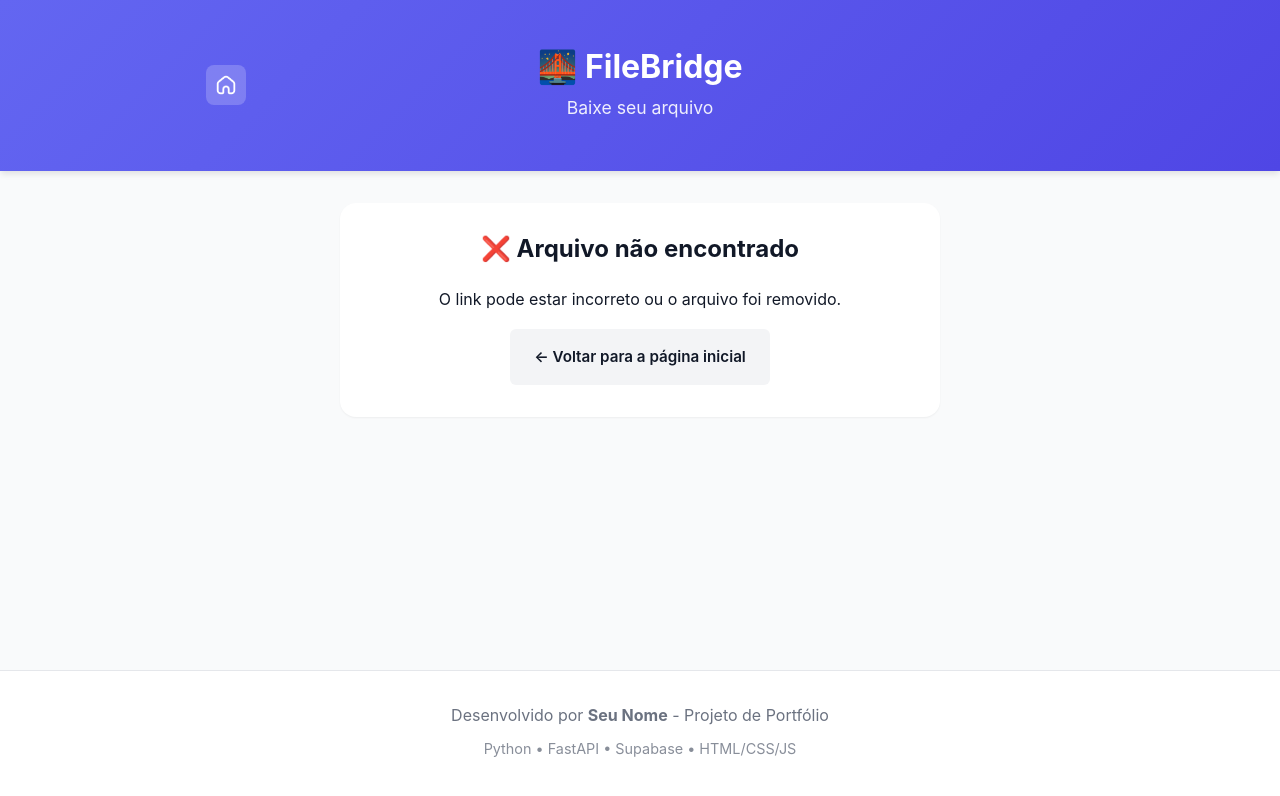
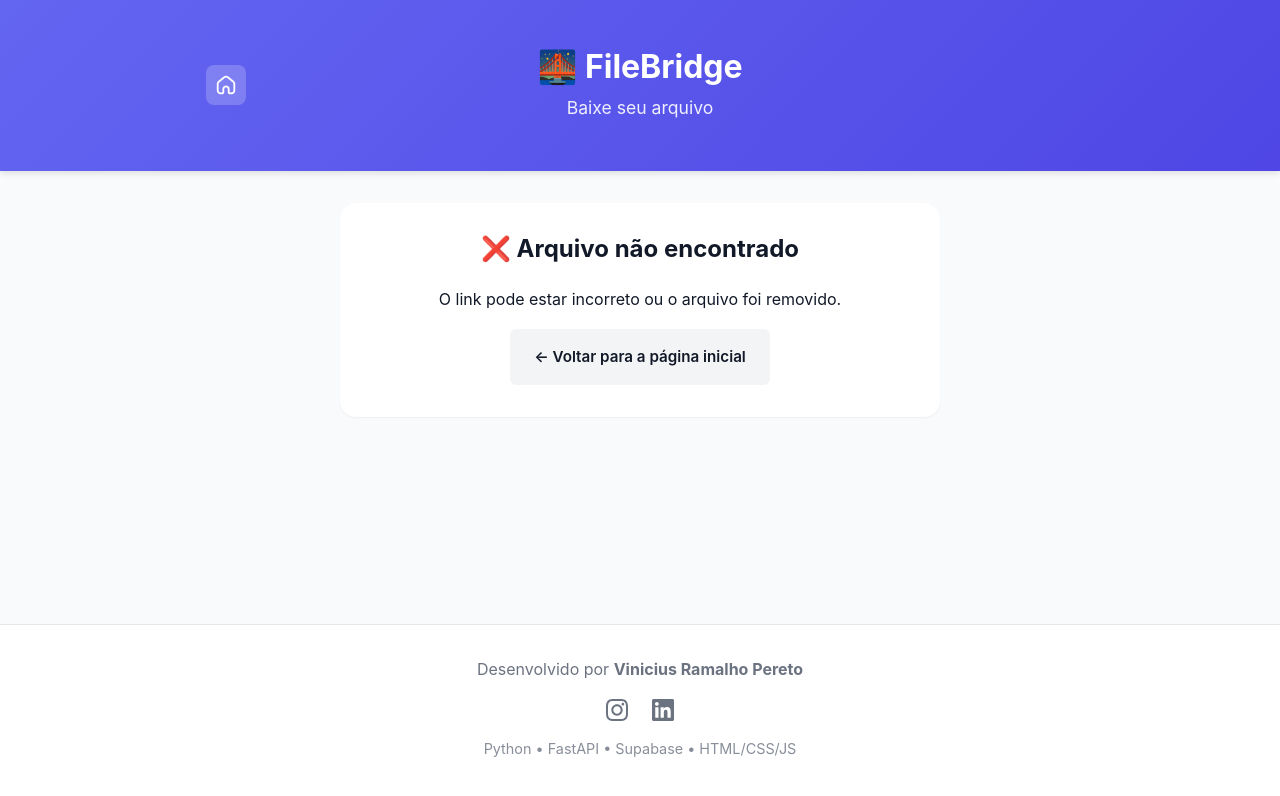
Before and after one commit to Vinicius-R7/FileBridge, a plain HTML site: page frontend/download.html in a window 1280 px wide. Drawn offline with Linux system fonts and the light colour scheme.

Commit message:
FileBridge - projeto completo

```diff
--- a/frontend/download.html
+++ b/frontend/download.html
@@ -70,7 +70,19 @@
     <!-- Footer -->
     <footer>
         <div class="container">
-            <p>Desenvolvido por <strong>Seu Nome</strong> - Projeto de Portfólio</p>
+            <p>Desenvolvido por <strong>Vinicius Ramalho Pereto</strong></p>
+            <div class="footer-links">
+                <a href="https://www.instagram.com/vinicius.ramallho/" target="_blank" title="Instagram">
+                    <svg xmlns="http://www.w3.org/2000/svg" viewBox="0 0 24 24" fill="currentColor">
+                        <path d="M12 2.163c3.204 0 3.584.012 4.85.07 3.252.148 4.771 1.691 4.919 4.919.058 1.265.069 1.645.069 4.849 0 3.205-.012 3.584-.069 4.849-.149 3.225-1.664 4.771-4.919 4.919-1.266.058-1.644.07-4.85.07-3.204 0-3.584-.012-4.849-.07-3.26-.149-4.771-1.699-4.919-4.92-.058-1.265-.07-1.644-.07-4.849 0-3.204.013-3.583.07-4.849.149-3.227 1.664-4.771 4.919-4.919 1.266-.057 1.645-.069 4.849-.069zm0-2.163c-3.259 0-3.667.014-4.947.072-4.358.2-6.78 2.618-6.98 6.98-.059 1.281-.073 1.689-.073 4.948 0 3.259.014 3.668.072 4.948.2 4.358 2.618 6.78 6.98 6.98 1.281.058 1.689.072 4.948.072 3.259 0 3.668-.014 4.948-.072 4.354-.2 6.782-2.618 6.979-6.98.059-1.28.073-1.689.073-4.948 0-3.259-.014-3.667-.072-4.947-.196-4.354-2.617-6.78-6.979-6.98-1.281-.059-1.69-.073-4.949-.073zm0 5.838c-3.403 0-6.162 2.759-6.162 6.162s2.759 6.163 6.162 6.163 6.162-2.759 6.162-6.163c0-3.403-2.759-6.162-6.162-6.162zm0 10.162c-2.209 0-4-1.79-4-4 0-2.209 1.791-4 4-4s4 1.791 4 4c0 2.21-1.791 4-4 4zm6.406-11.845c-.796 0-1.441.645-1.441 1.44s.645 1.44 1.441 1.44c.795 0 1.439-.645 1.439-1.44s-.644-1.44-1.439-1.44z"/>
+                    </svg>
+                </a>
+                <a href="https://www.linkedin.com/in/viniciuspereto/" target="_blank" title="LinkedIn">
+                    <svg xmlns="http://www.w3.org/2000/svg" viewBox="0 0 24 24" fill="currentColor">
+                        <path d="M20.447 20.452h-3.554v-5.569c0-1.328-.027-3.037-1.852-3.037-1.853 0-2.136 1.445-2.136 2.939v5.667H9.351V9h3.414v1.561h.046c.477-.9 1.637-1.85 3.37-1.85 3.601 0 4.267 2.37 4.267 5.455v6.286zM5.337 7.433c-1.144 0-2.063-.926-2.063-2.065 0-1.138.92-2.063 2.063-2.063 1.14 0 2.064.925 2.064 2.063 0 1.139-.925 2.065-2.064 2.065zm1.782 13.019H3.555V9h3.564v11.452zM22.225 0H1.771C.792 0 0 .774 0 1.729v20.542C0 23.227.792 24 1.771 24h20.451C23.2 24 24 23.227 24 22.271V1.729C24 .774 23.2 0 22.222 0h.003z"/>
+                    </svg>
+                </a>
+            </div>
             <p class="tech-stack">Python • FastAPI • Supabase • HTML/CSS/JS</p>
         </div>
     </footer>
--- a/frontend/style.css
+++ b/frontend/style.css
@@ -542,6 +542,31 @@ footer .tech-stack {
     }
 }
 
+.footer-links {
+    display: flex;
+    gap: var(--spacing-md);
+    justify-content: center;
+    margin: var(--spacing-sm) 0;
+}
+
+.footer-links a {
+    color: var(--text-secondary);
+    text-decoration: none;
+    transition: color 0.2s, transform 0.2s;
+    display: flex;
+    align-items: center;
+}
+
+.footer-links a svg {
+    width: 22px;
+    height: 22px;
+}
+
+.footer-links a:hover {
+    color: var(--primary);
+    transform: translateY(-2px);
+}
+
 /* ========================
    Utility Classes
    ======================== */
```
Also changed, not shown: frontend/index.html (+13 -1 lines), Senha FileBridge SupaBase.txt (deleted), 2 other files.
